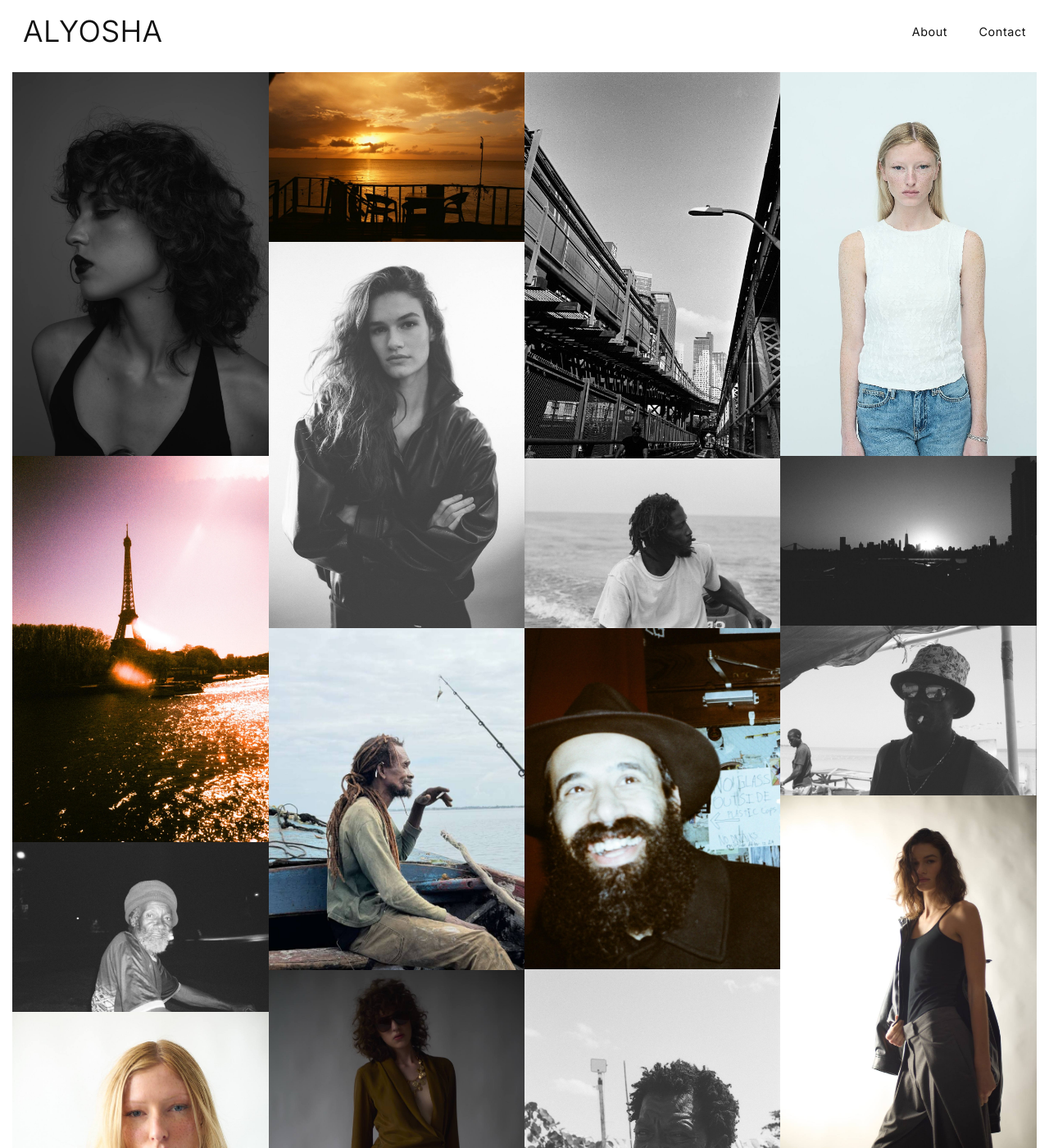
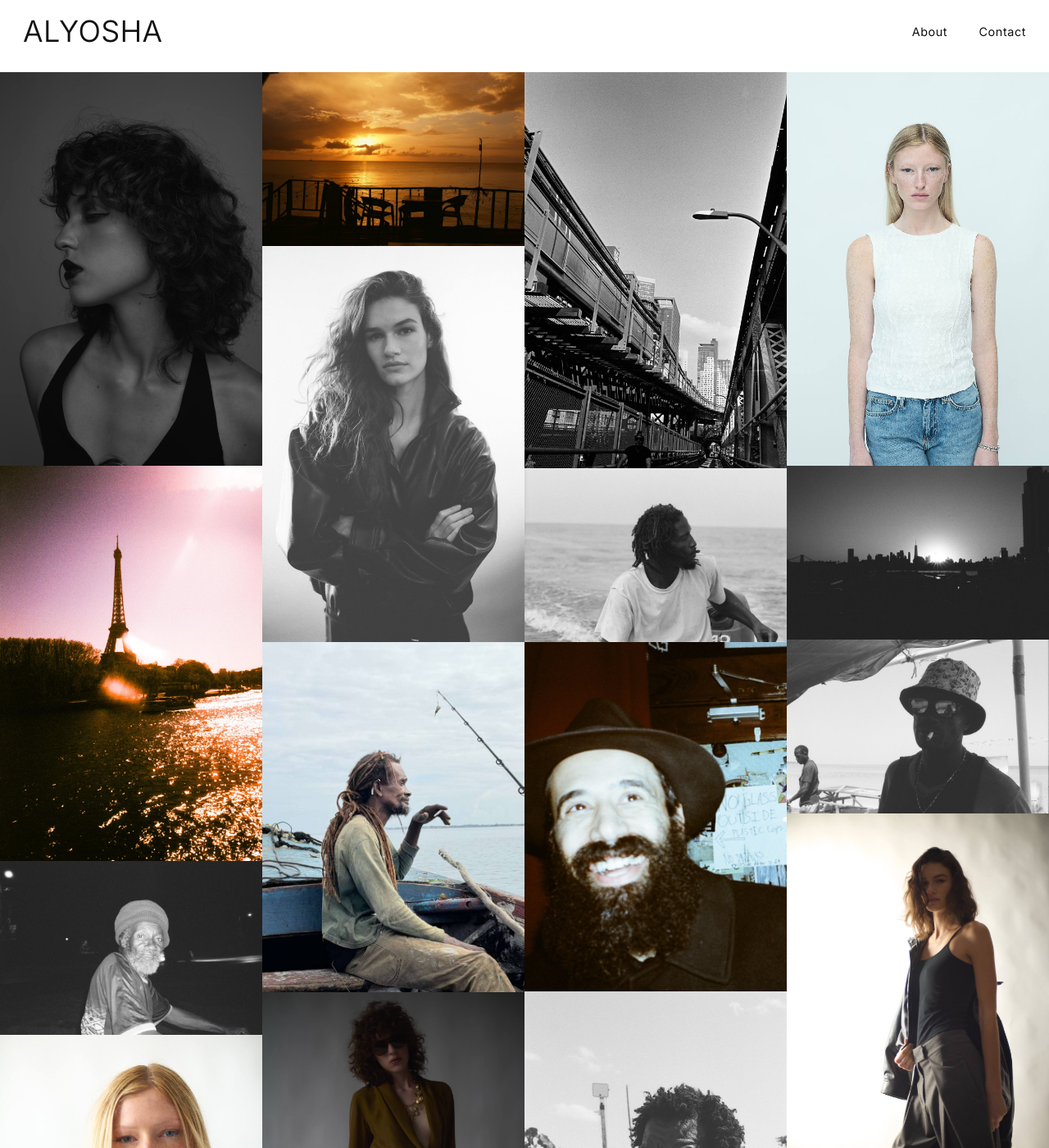
Before and after one commit to alyoshanyc/alyosha.nyc, a Jekyll site: the page built from index.md, in a window 1280 px wide and 1400 px high. Shown: the whole window at 82% size. Built offline with Jekyll 4.4.1, drawn with Linux system fonts in a browser that asks for light colours.

Commit message:
fix(css): remove white border around homepage photo stream (#16)
Drop the padding on .stream so the tiles run full-bleed to the
window edges on all sides.

Co-authored-by: Claude Fable 5 <noreply@anthropic.com>

```diff
--- a/assets/css/main.css
+++ b/assets/css/main.css
@@ -95,11 +95,9 @@ a:hover { text-decoration: underline; text-underline-offset: 3px; }
    stacked (the 1-column/no-JS layout); gallery.js deals them into 2-4 columns
    at wider breakpoints. Each column stacks independently, so rows drift out
    of alignment as image heights differ - that stagger is the design. */
-.stream {
-	padding-inline: clamp(8px, 1.2vw, 16px);
-	padding-bottom: clamp(8px, 1.2vw, 16px);
-}
-/* Tiles butt together: no gutters between pictures, in either direction. */
+/* Tiles butt together: no gutters between pictures, in either direction,
+   and the stream runs full-bleed to the window edges. */
+.stream { padding: 0; }
 .stream--cols { display: flex; align-items: flex-start; }
 .stream__col {
 	flex: 1 1 0;
```
